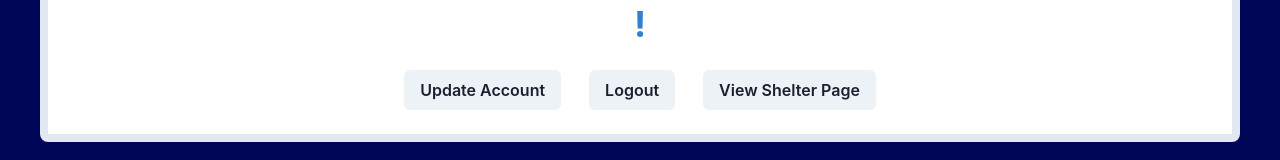
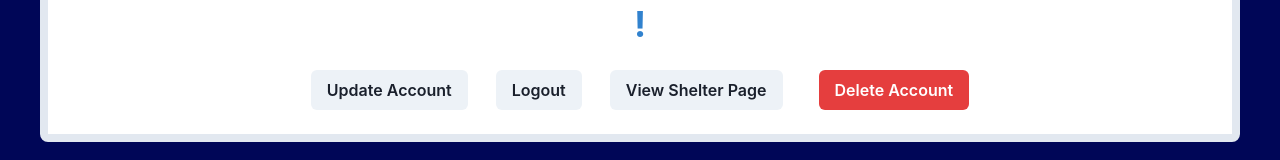
Before and after one commit to Thehashhobo/ProjectHistory, a React (Vite) app in the folder P3/client/: page /account-information in a window 1280 px wide. Shown: the part 184-344 px from the top of the page. Built offline with nearby package versions, Linux system fonts and the light colour scheme; no server answers.

Commit message:
Add a delete account button

```diff
--- a/P3/client/src/App.jsx
+++ b/P3/client/src/App.jsx
@@ -61,7 +61,7 @@ const router = createBrowserRouter([
       {
         path: '/account-update',
         element: <PetPalUserUpdatePage />
-      }
+      },
     ],
   },
 ]);
--- a/P3/client/src/pages/accounts/AccountInfoPage.jsx
+++ b/P3/client/src/pages/accounts/AccountInfoPage.jsx
@@ -23,6 +23,32 @@ const AccountInfoPage = () => {
     const handleShelterDetailBtnClick = () => {
         nav(`/pet_shelters/${userInfoData.id}`);
     };
+
+    const handleDeleteBtnClick = () => {
+        let api_endpoint = '';
+
+        if (isPetShelter) {
+            api_endpoint = `http://127.0.0.1:8000/accounts/petshelter/${userInfoData.id}/`;
+        } else {
+            api_endpoint = `http://127.0.0.1:8000/accounts/petseeker/${userInfoData.id}/`;
+        }
+
+        axios.delete(api_endpoint, {
+            headers: {
+                'Authorization': `Bearer ${localStorage.getItem('access_token')}`,
+                'Content-Type': 'application/json',
+            },
+        })
+            .then(response => {
+                nav('/login')
+            })
+            .catch(error => {
+                console.error('ERROR OCCURED WHEN TRYING TO DELETE ACCOUNT', error);
+            });
+
+    };
+
+
     const [userInfoData, setUserInfoData] = useState({
         id: '',
         user: '',
@@ -87,6 +113,9 @@ const AccountInfoPage = () => {
                             </Box>
 
                         )}
+                        <Box m={2}>
+                            <Button colorScheme='red' variant='solid' onClick={handleDeleteBtnClick}>Delete Account</Button>
+                        </Box>
                     </HStack>
                 </Center>
 
```
